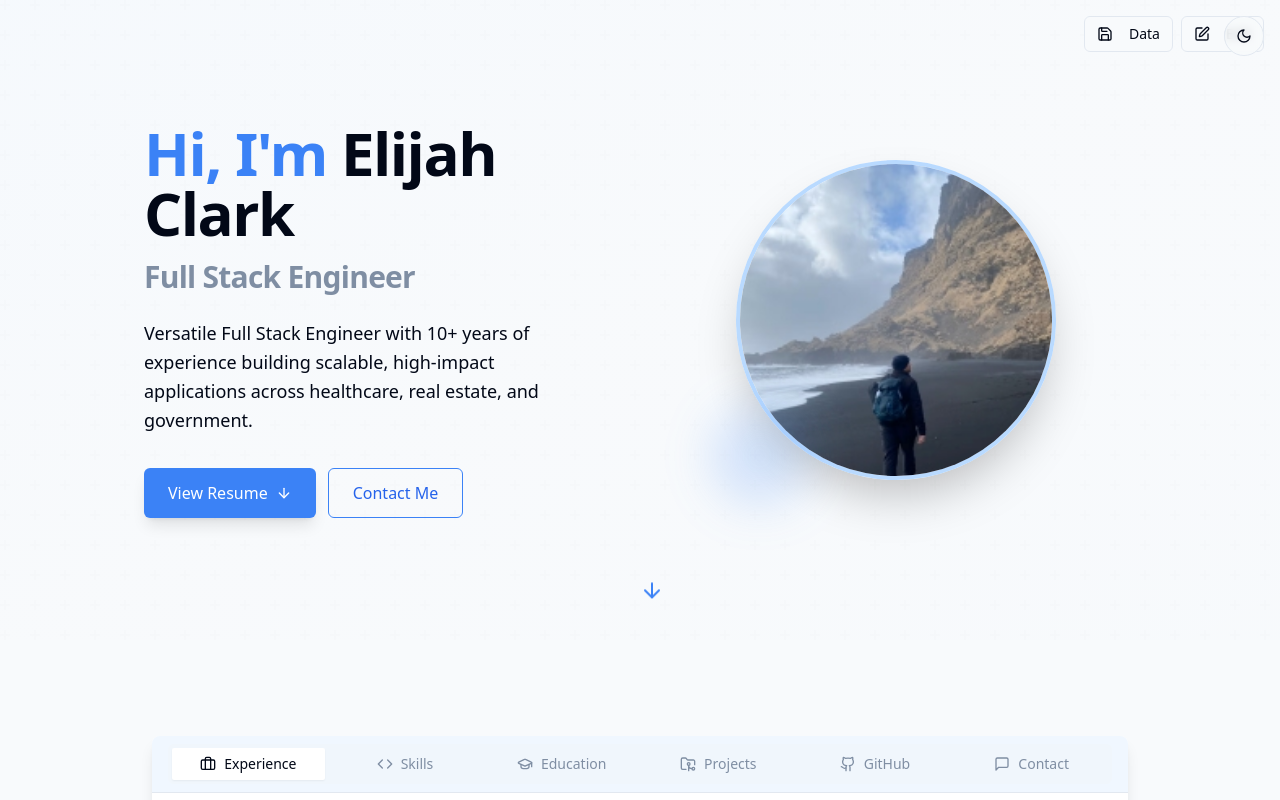
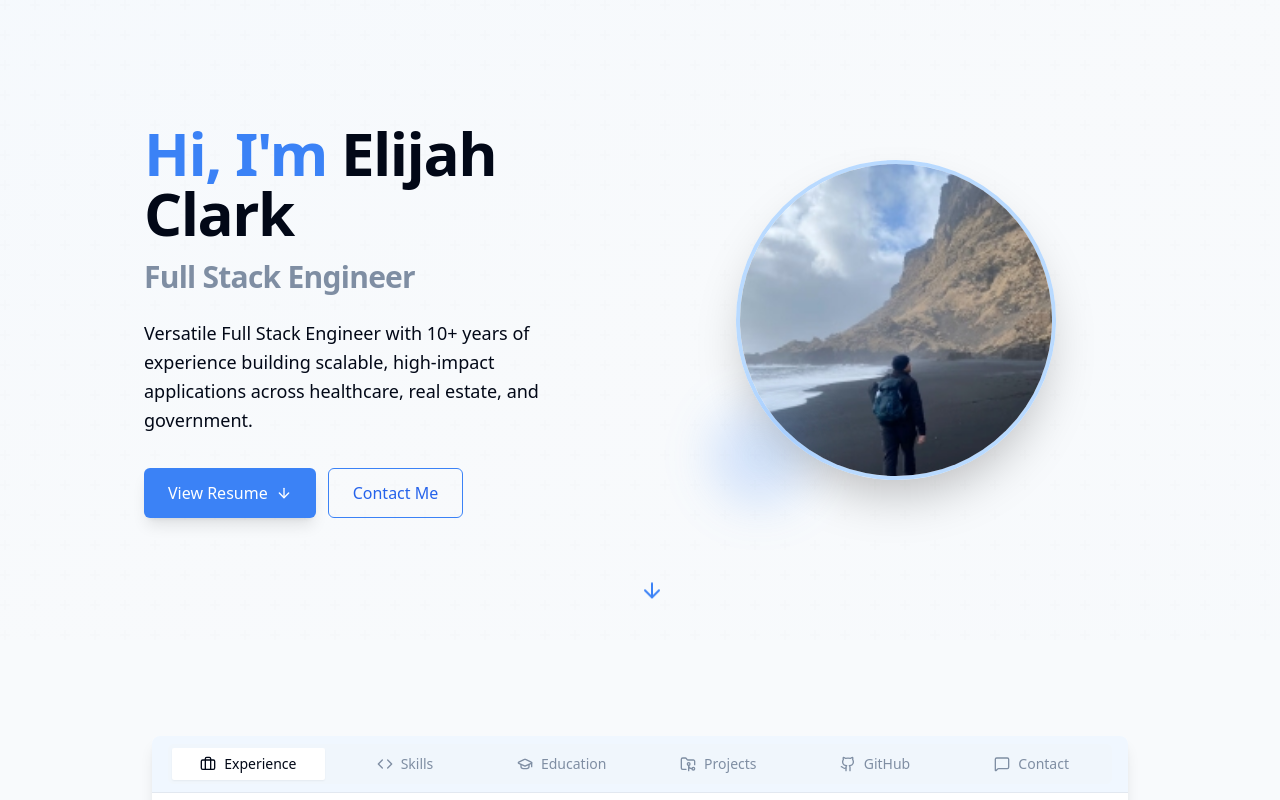
Before and after one commit to Terrib1e/interactive-resume, a React (Vite) app: page / in a window 1280 px wide. Shown: the top 800 px of the page. Built offline with nearby package versions, Linux system fonts and the light colour scheme.

Commit message:
deployment updates

```diff
--- a/src/App.tsx
+++ b/src/App.tsx
@@ -1,16 +1,14 @@
 // src/App.tsx
 import { ThemeProvider } from '@/components/theme/ThemeProvider';
-import { ThemeToggle } from '@/components/theme/ThemeToggle';
-import { EditModeManager } from '@/components/EditModeManager';
+import Resume from '@/components/resume/Resume';
 import { Toaster } from '@/components/ui/toaster';
 import { resumeData } from '@/data/resumeData';
 
 function App() {
   return (
-    <ThemeProvider defaultTheme="system" storageKey="resume-theme">
+    <ThemeProvider defaultTheme="light" storageKey="resume-theme">
       <div className="relative min-h-screen bg-background">
-        <ThemeToggle />
-        <EditModeManager initialData={resumeData as never} />
+        <Resume data={resumeData as never} />
         <Toaster />
       </div>
     </ThemeProvider>
--- a/src/components/contact/ContactMethods.tsx
+++ b/src/components/contact/ContactMethods.tsx
@@ -107,7 +107,7 @@ export function ContactMethods({ profile }: ContactMethodsProps) {
               initial={{ opacity: 0, x: -20 }}
               animate={{ opacity: 1, x: 0 }}
               transition={{ delay: index * 0.1 }}
-              className={`p-4 rounded-lg ${method.bgColor} border border-border/50`}
+              className={`p-4 rounded-lg ${method.bgColor} border border-gray-200 dark:border-gray-700`}
             >
               <div className="flex items-center justify-between">
                 <div className="flex items-center gap-3">
--- a/src/components/editor/SectionHighlighter.tsx
+++ b/src/components/editor/SectionHighlighter.tsx
@@ -3,8 +3,8 @@ import { useEffect, useRef } from 'react'
 
 interface SectionHighlighterProps {
   activeSection: string | null
-  previewRef: React.RefObject<HTMLDivElement>
-  editorRef: React.RefObject<HTMLDivElement>
+  previewRef: React.RefObject<HTMLDivElement | null>
+  editorRef: React.RefObject<HTMLDivElement | null>
 }
 
 export function SectionHighlighter({ activeSection, previewRef, editorRef }: SectionHighlighterProps) {
--- a/src/components/editor/SyncScroll.tsx
+++ b/src/components/editor/SyncScroll.tsx
@@ -2,8 +2,8 @@
 import { useEffect, useRef, useState } from 'react'
 
 interface SyncScrollProps {
-  editorRef: React.RefObject<HTMLDivElement>
-  previewRef: React.RefObject<HTMLDivElement>
+  editorRef: React.RefObject<HTMLDivElement | null>
+  previewRef: React.RefObject<HTMLDivElement | null>
   enabled?: boolean
   activeSection?: string | null
 }
--- a/src/components/resume/Resume.tsx
+++ b/src/components/resume/Resume.tsx
@@ -15,8 +15,6 @@ import {
   MessageSquare,
   FolderGit2,
   Github,
-  Sun,
-  Moon,
 } from "lucide-react";
 import { ProjectGallery } from "./ProjectGallery";
 import { ContactForm } from "../contact/ContactForm";
@@ -25,8 +23,6 @@ import { Education } from "./Education";
 import { HeroSection } from "./HeroSection";
 import { FadeIn } from "../animations/fade-in";
 import { Experience } from "./Experience";
-import { useTheme } from "@/components/theme/ThemeProvider";
-import { Button } from "@/components/ui/button";
 import type { ResumeData } from "@/types/resume";
 import { GitHubProjects } from "./GithubProjects";
 import { SkillsSection } from "./SkillsSection";
@@ -41,32 +37,11 @@ interface ResumeProps {
 const githubUsername = import.meta.env.GITHUB_USERNAME ?? "terrib1e";
 
 const Resume: React.FC<ResumeProps> = ({ data, activeTab, onTabChange }) => {
-  const { theme, setTheme } = useTheme();
-
-  const toggleTheme = () => {
-    setTheme(theme === "dark" ? "light" : "dark");
-  };
   return (
     <div
       className="min-h-screen bg-background dark:bg-dark-bg"
       id="resume-main"
     >
-      {/* Theme Toggle */}
-      <Button
-        variant="outline"
-        size="icon"
-        className="fixed top-4 right-4 z-50 rounded-full w-10 h-10 bg-background/80 backdrop-blur-sm"
-        onClick={toggleTheme}
-        aria-label={`Switch to ${theme === "dark" ? "light" : "dark"} theme`}
-      >
-        {theme === "dark" ? (
-          <Sun className="h-4 w-4" />
-        ) : (
-          <Moon className="h-4 w-4" />
-        )}
-        <span className="sr-only">Toggle theme</span>
-      </Button>
-
       {/* Hero Section */}
       <header>
         <HeroSection
--- a/src/index.css
+++ b/src/index.css
@@ -69,7 +69,7 @@
 
 @layer base {
   * {
-    @apply border-border;
+    border-color: hsl(var(--border));
   }
 
   body {
--- a/src/routes/api/contact.ts
+++ b/src/routes/api/contact.ts
@@ -30,7 +30,7 @@ export async function POST(request: Request) {
       return new Response(JSON.stringify({
         success: false,
         message: 'Invalid form data',
-        errors: error.errors
+        errors: error.issues
       }), {
         status: 400,
         headers: {
--- a/src/routes/contact.ts
+++ b/src/routes/contact.ts
@@ -25,7 +25,7 @@ export const handleContactForm = async (req: Request, res: Response) => {
       return res.status(400).json({
         success: false,
         message: 'Invalid form data',
-        errors: error.errors
+        errors: error.issues
       });
     }
 
```
Also changed, not shown: package.json (+38 -1 lines), 1 other file (tests, documents, lock files or other folders).
